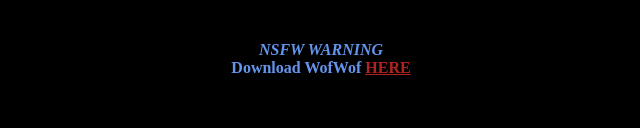
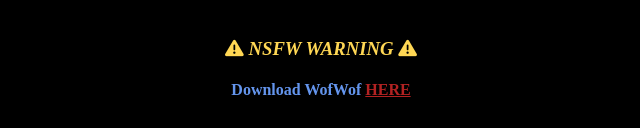
Before and after one commit to FearOfficial/WofWof, a plain HTML site: page index.html in a window 1280 px wide. Shown: the part 568-696 px from the top of the page, without its empty margins (319-959 px from the left). Drawn offline with Linux system fonts and the light colour scheme.

Commit message:
Update index.html

```diff
--- a/index.html
+++ b/index.html
@@ -27,6 +27,8 @@
             color: firebrick;
         }
     </style>
+
+<script src="https://kit.fontawesome.com/46c35098a5.js" crossorigin="anonymous"></script>
 </head>
 
 <body>
@@ -50,14 +52,24 @@
         </center>
 
         <br>
+        <h3 style="color: #ffd754;">
+            <center>
+                <i>
+                    <b>
+                        <i class="fas fa-exclamation-triangle"></i> NSFW WARNING <i class="fas fa-exclamation-triangle"></i>
+                    </i>
+                </b>
+                <br>
+            </center>
+        </h3>
         <h4 style="color: cornflowerblue;">
             <center>
-                <i><b>NSFW WARNING</i></b>
-                <br>
                 Download WofWof <a href="https://github.com/FearOfficial/WofWof/releases/download/v4.1.0/Wof.msi">HERE</a>
             </center>
         </h4>
     </h3>
+
+
 </body>
 
 </html>
```
